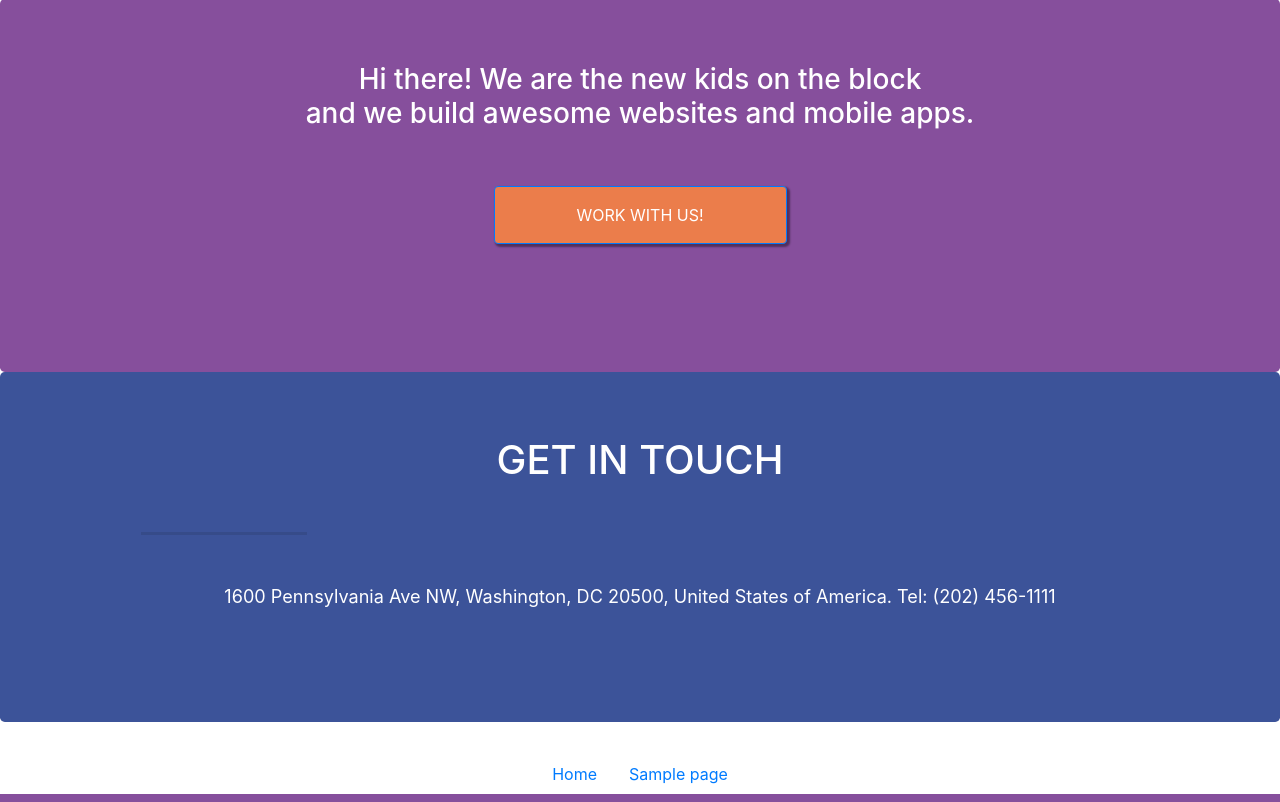
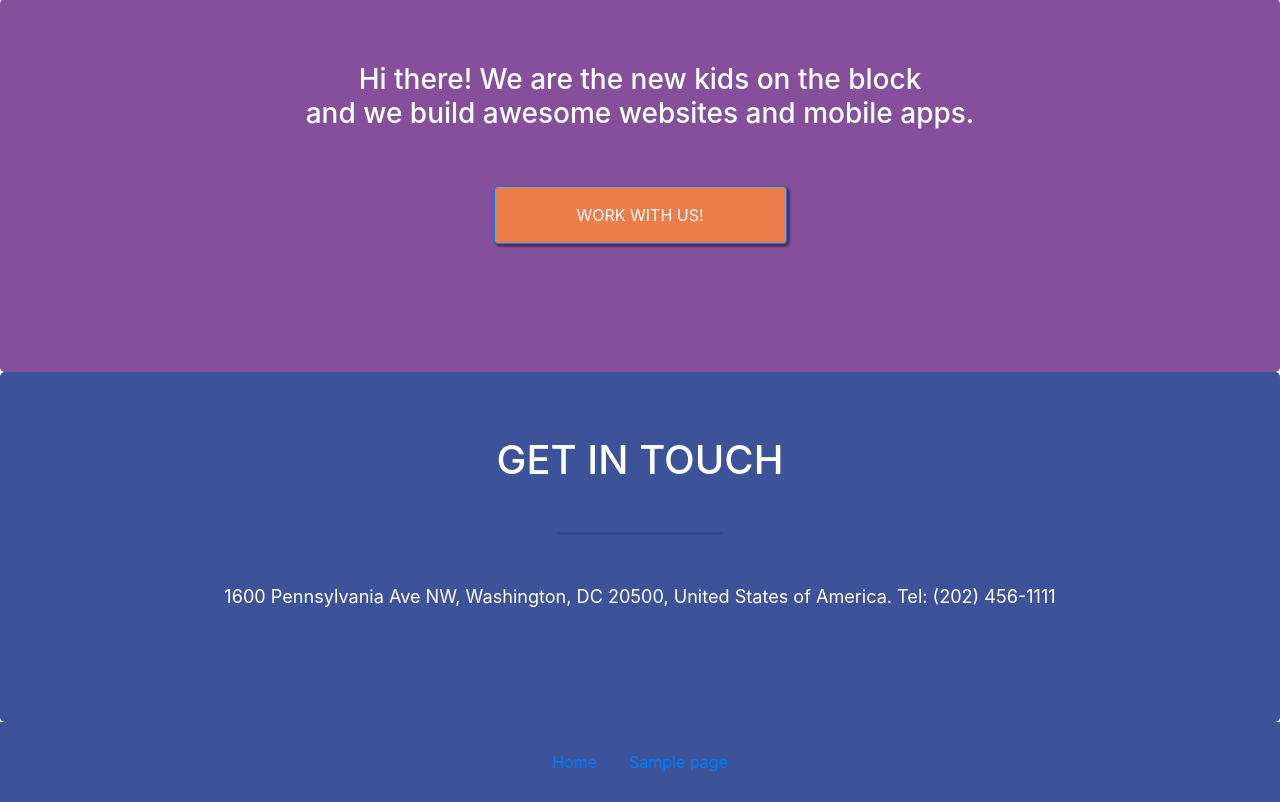
Before and after one commit to descifixer17/deployed-wordpress-exam, a WordPress theme: template web/app/themes/deployed-exam-theme/front-page.php in a window 1280 px wide. Shown: the part 41-843 px from the top of the page. Run offline with PHP 8.4 and a stand-in for WordPress, Linux system fonts and the light colour scheme; the site name, menu and one post (Sample post) are stand-ins, and other content is empty; some libraries are stand-ins or nearby versions.

Commit message:
restructured footer

```diff
--- a/web/app/themes/deployed-exam-theme/footer.php
+++ b/web/app/themes/deployed-exam-theme/footer.php
@@ -12,6 +12,7 @@
  */
 
 ?>
+</main>
 <footer class="footer">
     <div class="container text-center">
         <?php
@@ -28,8 +29,6 @@
         ?>
     </div>
 </footer>
-</main>
-
 <script type="text/javascript" src="<?php echo get_stylesheet_directory_uri().'/assets/js/jquery-3.5.1.slim.min.js'; ?>"></script>
 <script type="text/javascript" src="<?php echo get_stylesheet_directory_uri().'/assets/js/popper.min.js'; ?>"></script>
 <script type="text/javascript" src="<?php echo get_stylesheet_directory_uri().'/assets/js/bootstrap.bundle.min.js'; ?>"></script>
--- a/web/app/themes/deployed-exam-theme/style.css
+++ b/web/app/themes/deployed-exam-theme/style.css
@@ -29,13 +29,13 @@
 #get-in-touch-section{
 	background-color: #3c5399;
 	color: #fff;
+	margin-bottom: 0;
 }
 
 #get-in-touch-section hr{
 	color: #273971;
 	border-width: medium;
 	width: 15%;
-	margin: 0 5%;
 }
 #get-in-touch-details{
 	font-size: 1.13rem;
@@ -71,6 +71,17 @@ textarea[name=contact-message]:focus::placeholder{
 	border: 1px solid #30bae7;
 }
 
+footer{
+	background-color: #3c5399;
+    color: #fff;
+    position: relative;
+    height: 10%;
+    bottom: 0;
+	width: 100%;
+	display: flex;
+    align-items: center;
+}
+
 #menu-social-footer-menu li.nav-item a{
 	display: block;
     padding: .5rem 1rem;
```
